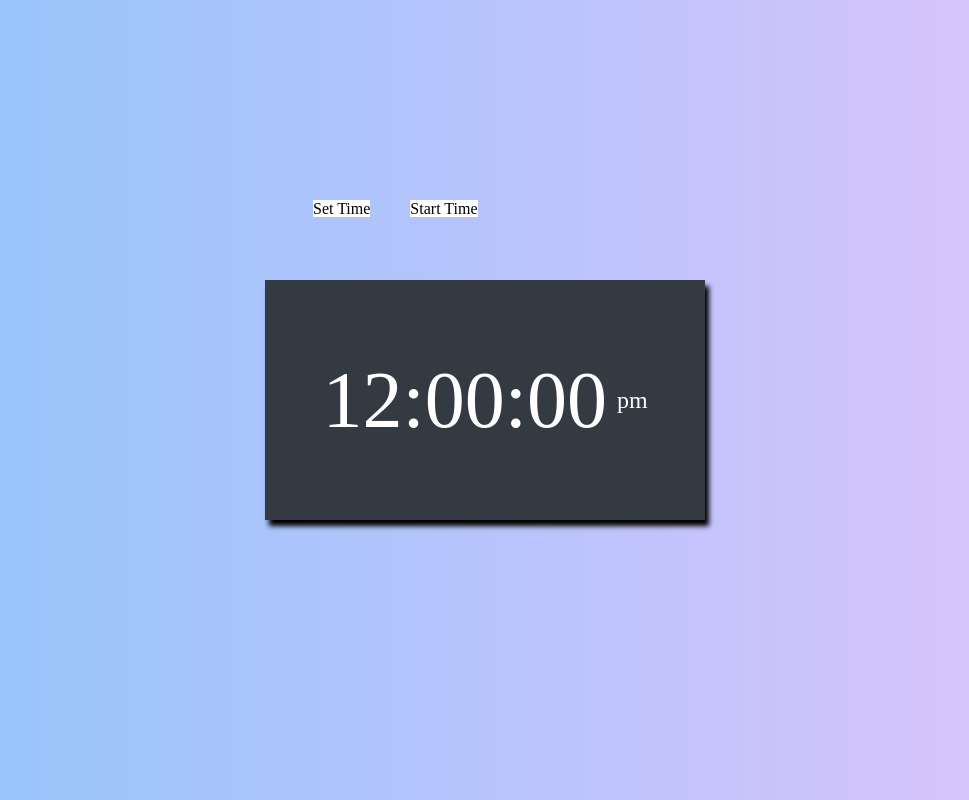
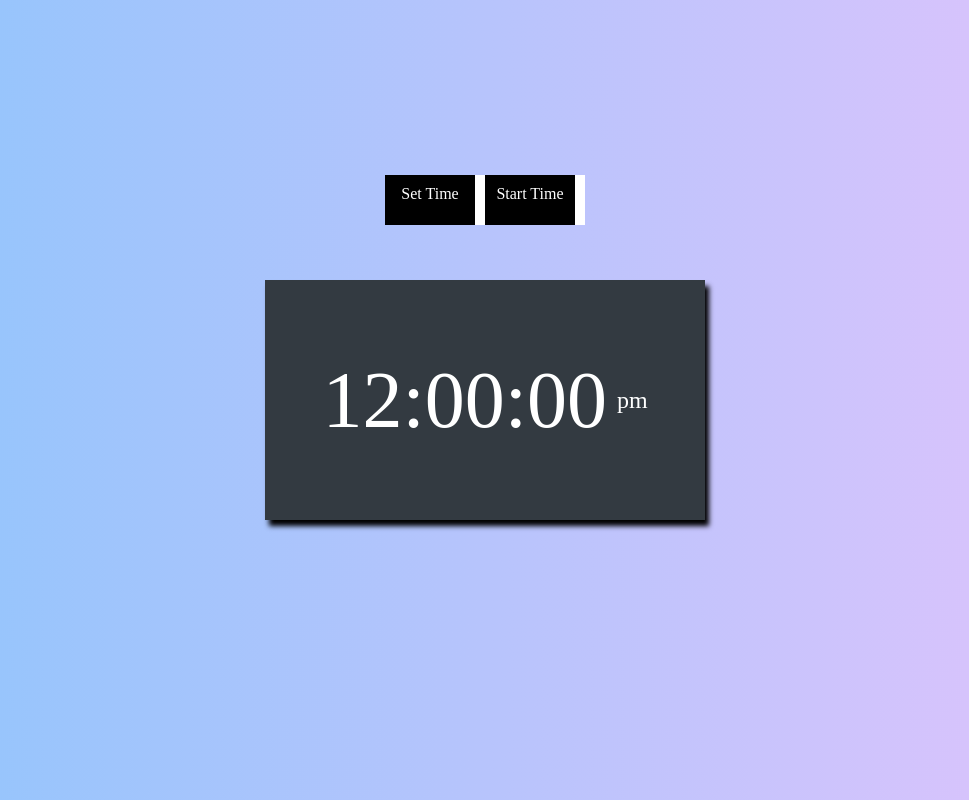
Before and after one commit to sultan-ullah/angularm-clock, an Angular app: page / in a window 1280 px wide. Shown: the whole page, without its empty margins (155-1124 px from the left). Built offline with nearby package versions, Linux system fonts and the light colour scheme; a web font is replaced by a local one.

Commit message:
Position buttons

```diff
--- a/src/app/clock/clock.component.css
+++ b/src/app/clock/clock.component.css
@@ -1,5 +1,5 @@
 .container {
-    position: fixed;
+    position: absolute;
     top: 50%;
     left: 50%;
     transform: translate(-50%, -50%);
@@ -49,17 +49,28 @@
      margin-left: 10px;
  }
 
+ .button-group {
+     background: white;
+     width: 200px;
+     height: 50px;
+     position: absolute;
+     top: 25%;
+     left: 50%;
+     /* top: 50%;
+     left: 15%; */
+     transform: translate(-50%, -50%);
+
+     display: flex;
+     flex-direction: row;
+ }
+
  .button {
-
+     background: black;
+     color: white;
      width: 100px;
      height: 50px;
-     background: white;
-     margin: 20px;
-     display: inline;
+     padding: 10px;
+     margin-right: 10px;
+     box-sizing: border-box;
+     text-align: center;
  }
-
- .button-group {
-    position: absolute;
-    top: 25%;
-    left: 35%;
- }
--- a/src/app/clock/clock.component.html
+++ b/src/app/clock/clock.component.html
@@ -1,11 +1,6 @@
 
-    <div class="button-group">
-        <div class="button" (click)="setTime()">Set Time</div>
-        <div class="button" (click)="startTime()">Start Time</div>
-    </div>
 
 <div class="container">
-
 
 
   <div class="value-container">
@@ -35,3 +30,7 @@
 
 
 </div>
+<div class="button-group">
+    <div class="button" (click)="setTime()">Set Time</div>
+    <div class="button" (click)="startTime()">Start Time</div>
+</div>
```
